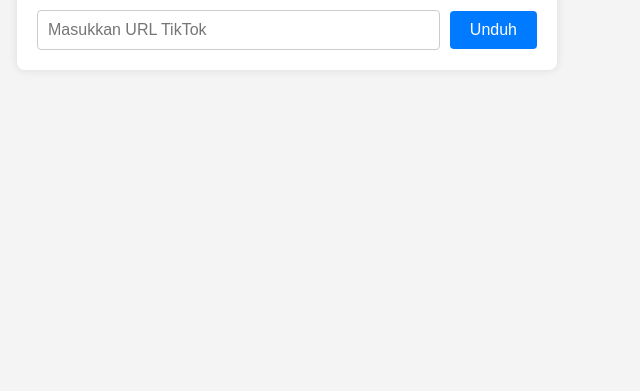
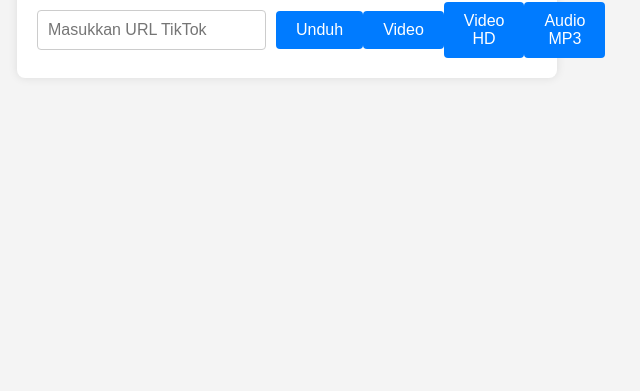
Before and after one commit to Ivan-MLN/effective-doodle, a plain HTML site: page index.html in a window 1280 px wide. Shown: the part 409-800 px from the top of the page, without its empty margins (353-993 px from the left). Drawn offline with nearby package versions, Linux system fonts and the light colour scheme.

Commit message:
Update index.html

```diff
--- a/index.html
+++ b/index.html
@@ -13,6 +13,10 @@
     <div class="form-group">
         <input type="text" placeholder="Masukkan URL TikTok" id="urlInput">
         <button onclick="unduh()">Unduh</button>
+        <br>
+        <button onclick="unduh("sd")">Video</button>
+        <button onclick="unduh("hd")">Video HD</button>
+        <button onclick="unduh("mp3")">Audio MP3</button>
     </div>
 </div>
 <script src="script.js"></script>
```
